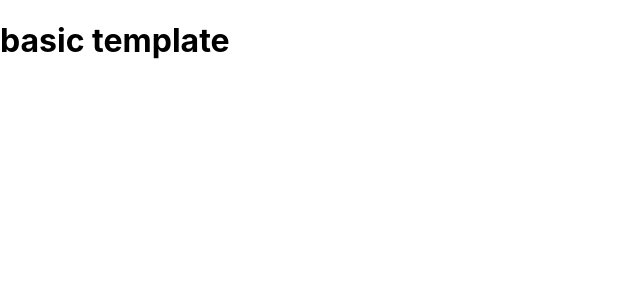
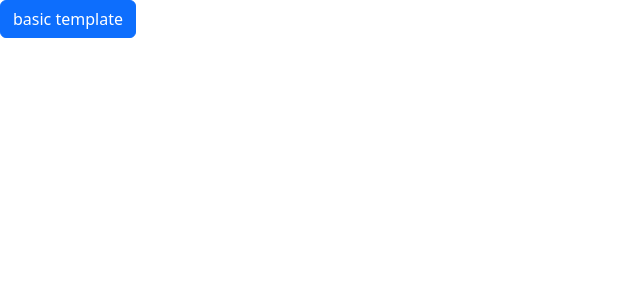
Before and after one commit to github-usman/to-do-application, a React (Create React App) app: page / in a window 1280 px wide. Shown: the top 300 px of the page, without its empty margins (0-640 px from the left). Built offline with nearby package versions, Linux system fonts and the light colour scheme.

Commit message:
Bootsrap connect

```diff
--- a/package.json
+++ b/package.json
@@ -6,6 +6,7 @@
     "@testing-library/jest-dom": "^5.17.0",
     "@testing-library/react": "^13.4.0",
     "@testing-library/user-event": "^13.5.0",
+    "bootstrap": "^5.3.3",
     "react": "^18.2.0",
     "react-dom": "^18.2.0",
     "react-scripts": "5.0.1",
--- a/src/App.js
+++ b/src/App.js
@@ -2,7 +2,7 @@
 function App() {
   return (
     <div className="App">
-      <h1>basic template</h1>
+      <h1 className="btn btn-primary">basic template</h1>
     </div>
   );
 }
--- a/src/index.css
+++ b/src/index.css
@@ -1,13 +1,5 @@
-body {
+*{
   margin: 0;
-  font-family: -apple-system, BlinkMacSystemFont, 'Segoe UI', 'Roboto', 'Oxygen',
-    'Ubuntu', 'Cantarell', 'Fira Sans', 'Droid Sans', 'Helvetica Neue',
-    sans-serif;
-  -webkit-font-smoothing: antialiased;
-  -moz-osx-font-smoothing: grayscale;
+  border: 0;
+  box-sizing: border-box;
 }
-
-code {
-  font-family: source-code-pro, Menlo, Monaco, Consolas, 'Courier New',
-    monospace;
-}
--- a/src/index.js
+++ b/src/index.js
@@ -2,6 +2,8 @@ import React from 'react';
 import ReactDOM from 'react-dom/client';
 import App from './App';
 import './index.css';
+import 'bootstrap/dist/css/bootstrap.min.css';
+
 
 const root = ReactDOM.createRoot(document.getElementById('root'));
 root.render(
```
Also changed, not shown: 1 other file (tests, documents, lock files or other folders).
